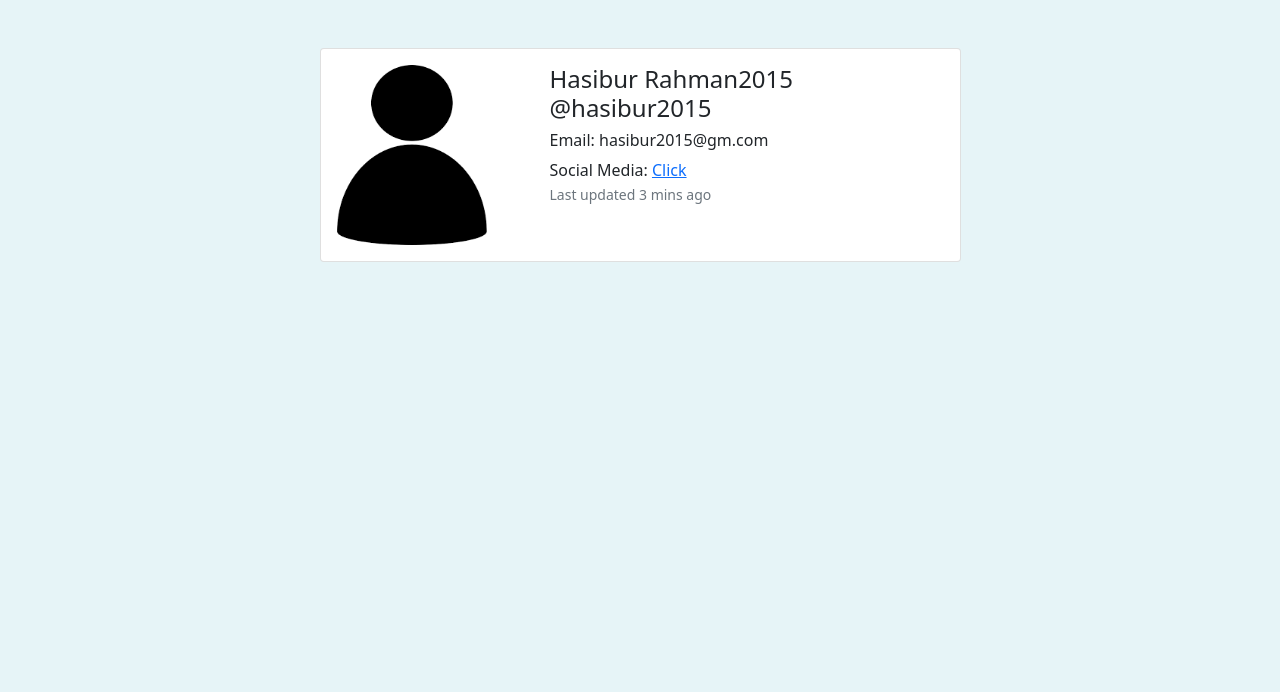
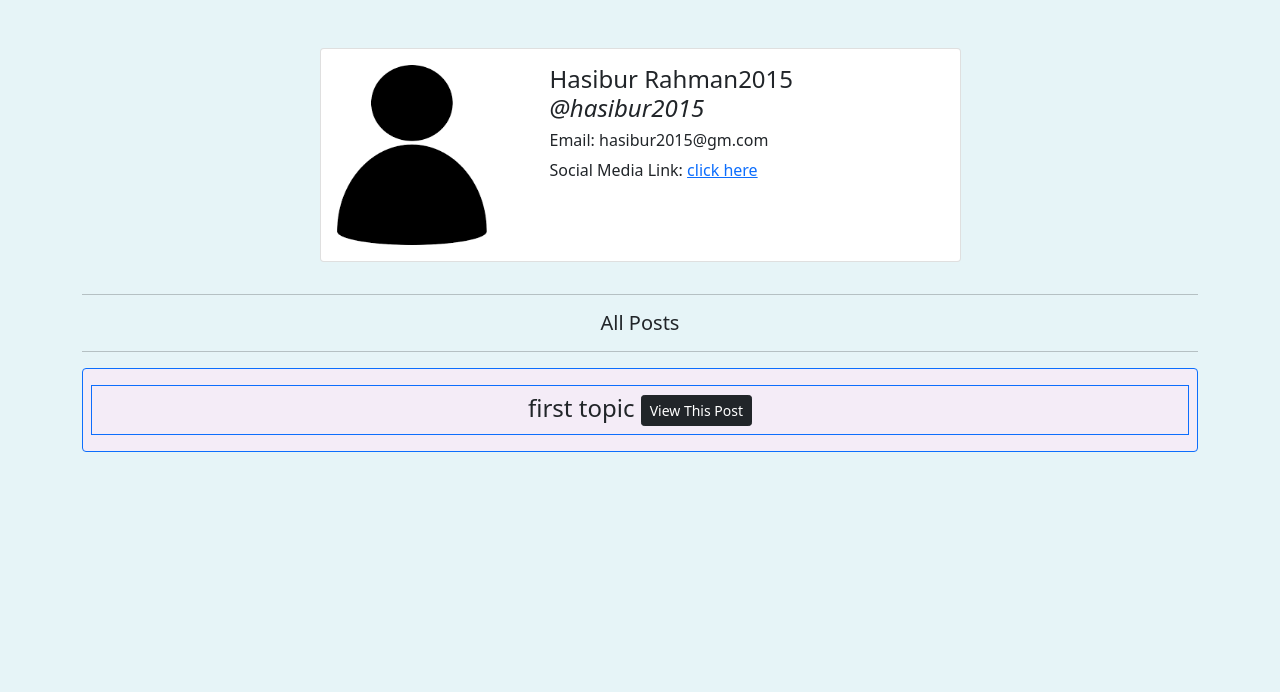
Before and after one commit to HRahman1777/diff-it, a PHP site: page /profile.php in a window 1280 px wide. Shown: the part 56-748 px from the top of the page. Run offline with PHP 8.4, Linux system fonts and the light colour scheme; a user stored in the database is signed in; data comes from the database, SQL or seed files in the repository; some libraries are stand-ins or nearby versions.

Commit message:
profile updated with indvsl posts

```diff
--- a/profile.php
+++ b/profile.php
@@ -9,6 +9,7 @@ if (!isset($_SESSION['username'])) {
 }
 
 ?>
+
 
 
 <head>
@@ -90,7 +91,7 @@ if (!isset($_SESSION['username'])) {
                                 <h4 class="card-title">
                                     <?php
                                     echo $_SESSION['fname'], " ", $_SESSION['lname'];
-                                    echo "<br>@", $_SESSION['username']
+                                    echo "<br><i>@", $_SESSION['username'], "</i>";
                                     ?>
                                 </h4>
                                 <h6>
@@ -100,11 +101,11 @@ if (!isset($_SESSION['username'])) {
                                 </h6>
                                 <h8>
                                     <?php
-                                    echo "Social Media: ";
-                                    echo "<a href=", $_SESSION['slink'], ">Click</a>";
+                                    echo "Social Media Link: ";
+                                    echo "<a href=", $_SESSION['slink'], " target='_blank' >click here</a>";
                                     ?>
                                 </h8>
-                                <p class="card-text"><small class="text-muted">Last updated 3 mins ago</small></p>
+                                <p class="card-text"><small class="text-muted"></small></p>
                             </div>
                         </div>
                     </div>
@@ -113,6 +114,37 @@ if (!isset($_SESSION['username'])) {
             <div class="col">
             </div>
         </div>
+        <hr>
+        <h5 class="text-center">All Posts</h5>
+        <hr>
+
+
+        <?php
+
+        include_once('backend/config.php');
+
+        $uid = $_SESSION['id'];
+
+        $sql = "SELECT posts_table.p_title FROM posts_table INNER JOIN users ON posts_table.a_id=users.id WHERE users.id={$uid} ORDER BY posts_table.p_id DESC";
+        $result = $mysqli->query($sql);
+        if ($result->num_rows > 0) {
+            while ($row = mysqli_fetch_assoc($result)) {
+        ?>
+
+                <div class='border rounded border-primary p-2 mb-5 cc'>
+                    <h4 class='text-center mt-2 border border-primary p-2'> <?php echo $row['p_title'] ?>
+                        <a href="#" class="btn btn-dark btn-sm">View This Post</a>
+                    </h4>
+                </div>
+
+        <?php
+            }
+        }
+        ?>
+
+
+
+
 
     </div>
 
```
